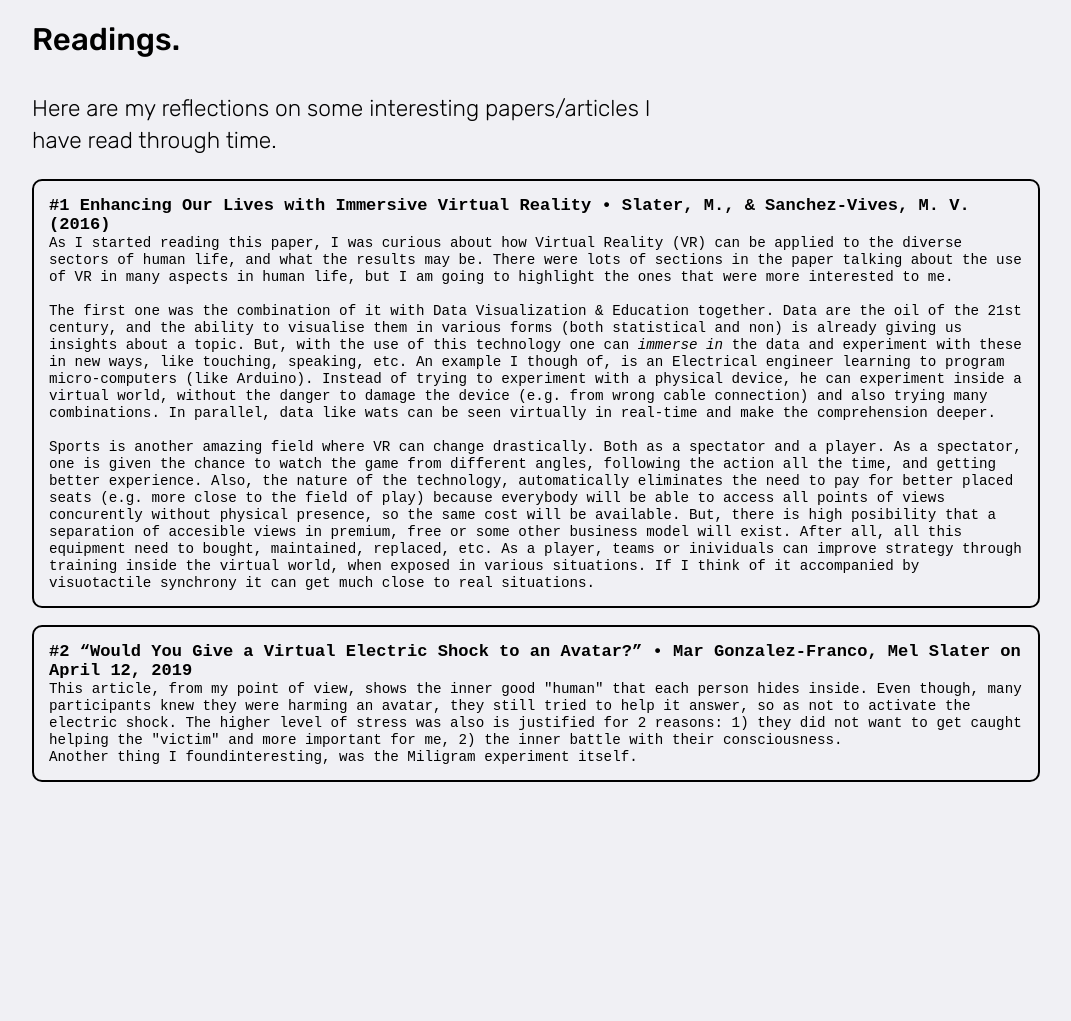
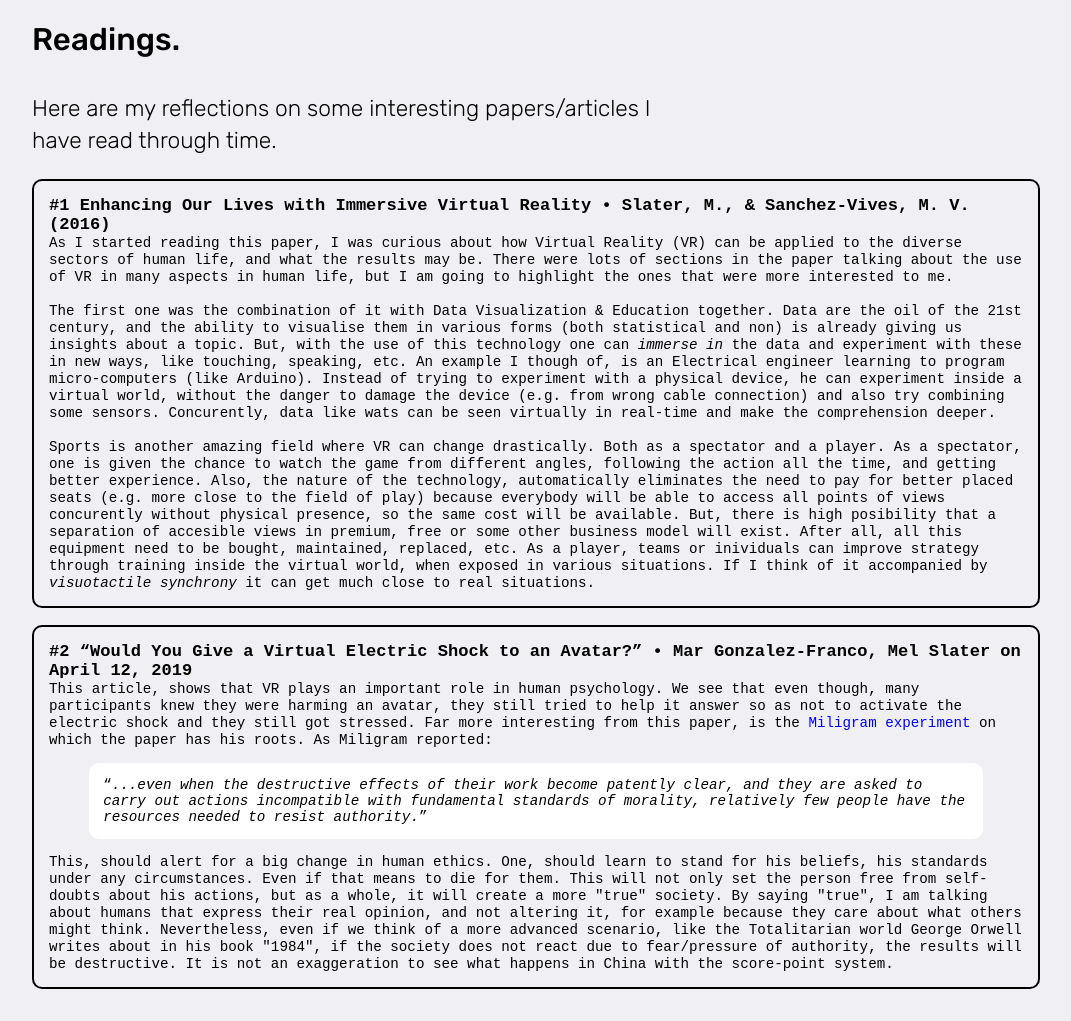
Before and after one commit to LoukasPap/loukaspap.github.io, a plain HTML site: page index.html in a window 1280 px wide. Shown: the part 1804-2825 px from the top of the page, without its empty margins (104-1175 px from the left). Before the commit the page ends 2618 px from the top, so only its background shows below. Drawn offline with nearby package versions, Linux system fonts and the light colour scheme; no server answers.

Commit message:
Update second reading

```diff
--- a/index.html
+++ b/index.html
@@ -193,13 +193,14 @@
             <br><br>The first one was the combination of it with Data Visualization & Education together. Data are the oil of the 21st century, and the ability to visualise them in various forms (both statistical
             and non) is already giving us insights about a topic. But, with the use of this technology one can <i>immerse in</i> the data and experiment with these in new ways, like
             touching, speaking, etc. An example I though of, is an Electrical engineer learning to program micro-computers (like Arduino). Instead of trying to experiment with a physical device, he can experiment inside
-            a virtual world, without the danger to damage the device (e.g. from wrong cable connection) and also trying many combinations. In parallel, data like wats can be
-            seen virtually in real-time and make the comprehension deeper.
+            a virtual world, without the danger to damage the device (e.g. from wrong cable connection) and also try combining some sensors. Concurently, data like wats can be seen virtually in real-time
+            and make the comprehension deeper.
+
             <br><br>Sports is another amazing field where VR can change drastically. Both as a spectator and a player. As a spectator, one is given the chance to watch the game from different angles,
             following the action all the time, and getting better experience. Also, the nature of the technology, automatically eliminates the need to pay for better placed seats
             (e.g. more close to the field of play) because everybody will be able to access all points of views concurently without physical presence, so the same cost will be available. But, there is
-            high posibility that a separation of accesible views in premium, free or some other business model will exist. After all, all this equipment need to bought, maintained, replaced, etc.
-            As a player, teams or inividuals can improve strategy through training inside the virtual world, when exposed in various situations. If I think of it accompanied by visuotactile synchrony
+            high posibility that a separation of accesible views in premium, free or some other business model will exist. After all, all this equipment need to be bought, maintained, replaced, etc.
+            As a player, teams or inividuals can improve strategy through training inside the virtual world, when exposed in various situations. If I think of it accompanied by <i>visuotactile synchrony</i>
             it can get much close to real situations.
 
           </code>
@@ -209,10 +210,20 @@
         <div class="reading" style="padding: 15px; border-radius: 10px; border: 2px solid; width: auto; height: auto;">
           <!-- <p>Enhancing Our Lives with Immersive Virtual Reality</p> -->
           <code style="font-size: 1.2em;"><b>#2 “Would You Give a Virtual Electric Shock to an Avatar?” • Mar Gonzalez-Franco, Mel Slater on April 12, 2019</b></code><br>
-          <code style="font-size: 1em;">This article, from my point of view, shows the inner good "human" that each person hides inside. Even though, many participants
-            knew they were harming an avatar, they still tried to help it answer, so as not to activate the electric shock. The higher level of stress was also is
-            justified for 2 reasons: 1) they did not want to get caught helping the "victim" and more important for me, 2) the inner battle with their consciousness.
-            <br>Another thing I foundinteresting, was the Miligram experiment itself.
+          <code style="font-size: 1em;">This article, shows that VR plays an important role in human psychology. We see that even though, many participants
+            knew they were harming an avatar, they still tried to help it answer so as not to activate the electric shock and they still got stressed.
+            Far more interesting from this paper, is the <a style="color: blue;" href="https://en.wikipedia.org/wiki/Milgram_experiment">Miligram experiment</a>
+            on which the paper has his roots. As Miligram reported:<br>
+
+            <blockquote style="background: #ffffff; padding: 1em; border-radius: 10px;">“<i>...even when the destructive effects of their work become patently clear, and they are asked to carry out actions incompatible with fundamental standards of morality,
+            relatively few people have the resources needed to resist authority.</i>”</blockquote>
+
+            This, should alert for a big change in human ethics. One, should learn to stand for his beliefs, his standards under any circumstances. Even if that means to die for them. This will not only
+            set the person free from self-doubts about his actions, but as a whole, it will create a more "true" society. By saying "true", I am talking about humans that express their real opinion,
+            and not altering it, for example because they care about what others might think. Nevertheless, even if we think of a more advanced scenario, like the Totalitarian world George Orwell writes about in
+            his book "1984", if the society does not react due to fear/pressure of authority, the results will be destructive. It is not an exaggeration to see what happens in China with the score-point
+            system.
+
 
           </code>
         </div>
```
